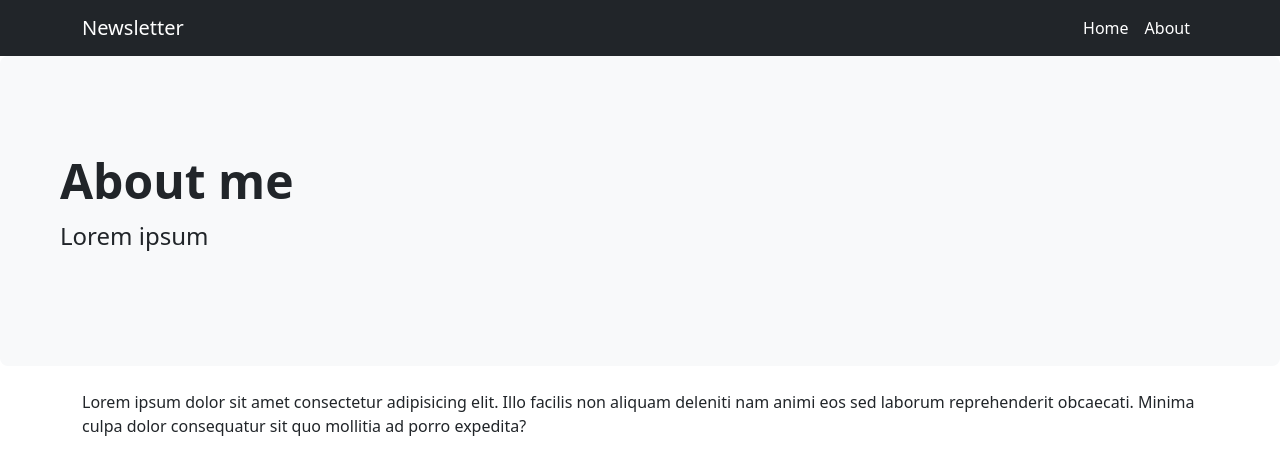
After one commit to GioMench/php-iscrizione-newsletter, a PHP site: page /about.php in a window 1280 px wide. The commit adds this page. Shown: the top 475 px of the page. Run offline with PHP 8.4, Linux system fonts and the light colour scheme.

Commit message:
create file functions.php for milesone 2
try to create other file for link about and a file for same element in index.php and about.php

```diff
--- /dev/null
+++ b/about.php
@@ -0,0 +1,22 @@
+<?php
+include_once __DIR__ . '/layout/head.php';
+?>
+
+<div class="p-5 mb-4 bg-light rounded-3">
+
+    <div class="container-fluid py-5 z-1">
+
+        <h1 class="display-5 fw-bold">About me</h1>
+        <p class="col-md-8 fs-4">
+            Lorem ipsum
+        </p>
+    </div>
+</div>
+<div class="container">
+
+<p>
+    Lorem ipsum dolor sit amet consectetur adipisicing elit. Illo facilis non aliquam deleniti nam animi eos sed laborum
+    reprehenderit obcaecati. Minima culpa dolor consequatur sit quo mollitia ad porro expedita?
+</p>
+
+</div>
--- /dev/null
+++ b/layout/head.php
@@ -0,0 +1,38 @@
+<!DOCTYPE html>
+<html lang="en">
+
+<head>
+    <meta charset="UTF-8">
+    <meta name="viewport" content="width=device-width, initial-scale=1.0">
+    <title>newsletter</title>
+    <link href="https://cdn.jsdelivr.net/npm/bootstrap@5.3.3/dist/css/bootstrap.min.css" rel="stylesheet"
+        integrity="sha384-QWTKZyjpPEjISv5WaRU9OFeRpok6YctnYmDr5pNlyT2bRjXh0JMhjY6hW+ALEwIH" crossorigin="anonymous">
+</head>
+<body>
+    <header>
+
+        <nav class="navbar navbar-expand-md navbar-light bg-dark">
+
+            <div class="container">
+                <a class="navbar-brand text-white" href="/">Newsletter</a>
+                <button class="navbar-toggler d-lg-none" type="button" data-bs-toggle="collapse"
+                    data-bs-target="#collapsibleNavId" aria-controls="collapsibleNavId" aria-expanded="false"
+                    aria-label="Toggle navigation">
+                    <span class="navbar-toggler-icon"></span>
+                </button>
+                <div class="collapse navbar-collapse" id="collapsibleNavId">
+                    <ul class="navbar-nav ms-auto mt-2 mt-lg-0">
+                        <li class="nav-item">
+                            <a class="nav-link active text-white" href="/php/php-iscrizione-newsletter/index.php" aria-current="page">Home
+                                <span class="visually-hidden">(current)</span></a>
+                        </li>
+                        <li class="nav-item">
+                            <a class="nav-link text-white" href="about.php">About</a>
+                        </li>
+                    </ul>
+                </div>
+            </div>
+        </nav>
+
+
+    </header>
```
Also changed, not shown: helpers/functions.php (added, +25 -0 lines), index.php (+7 -68 lines).
